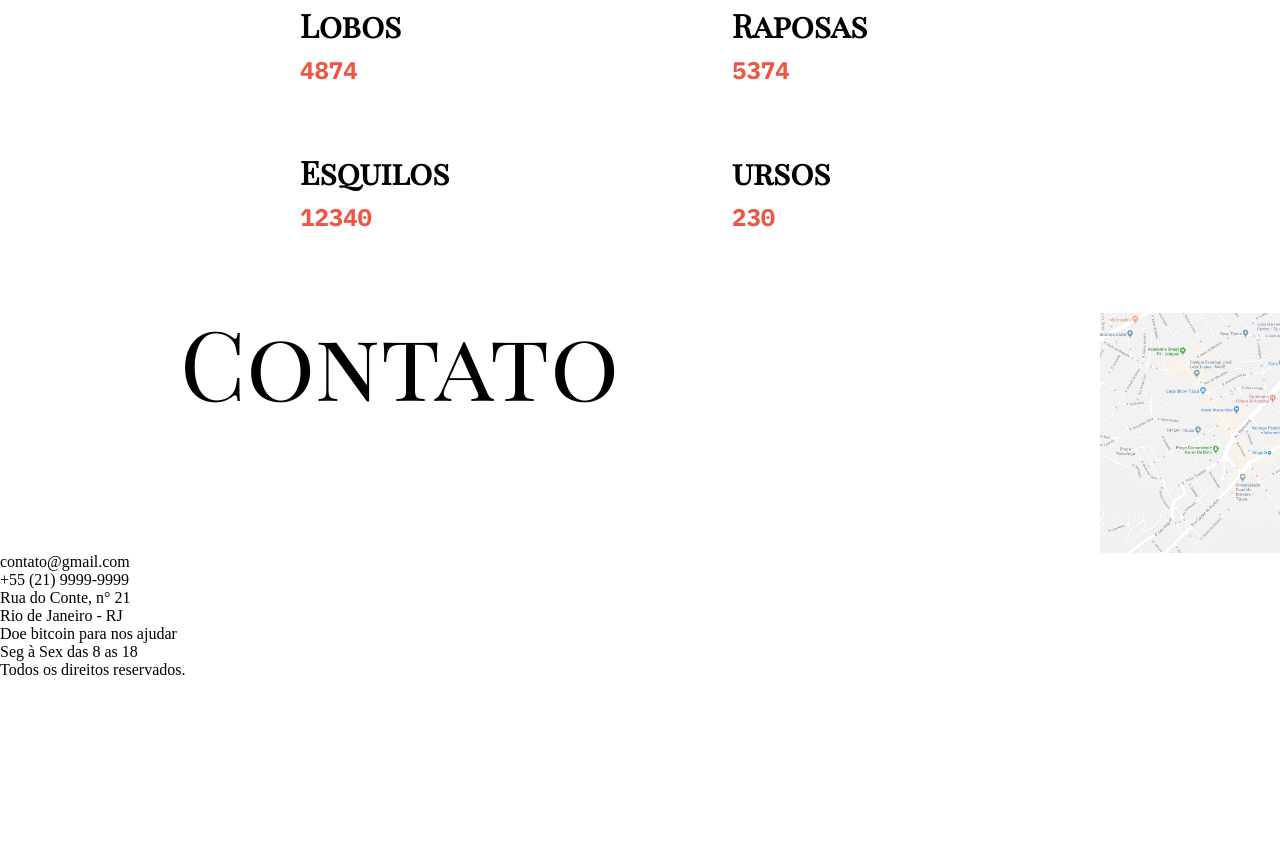
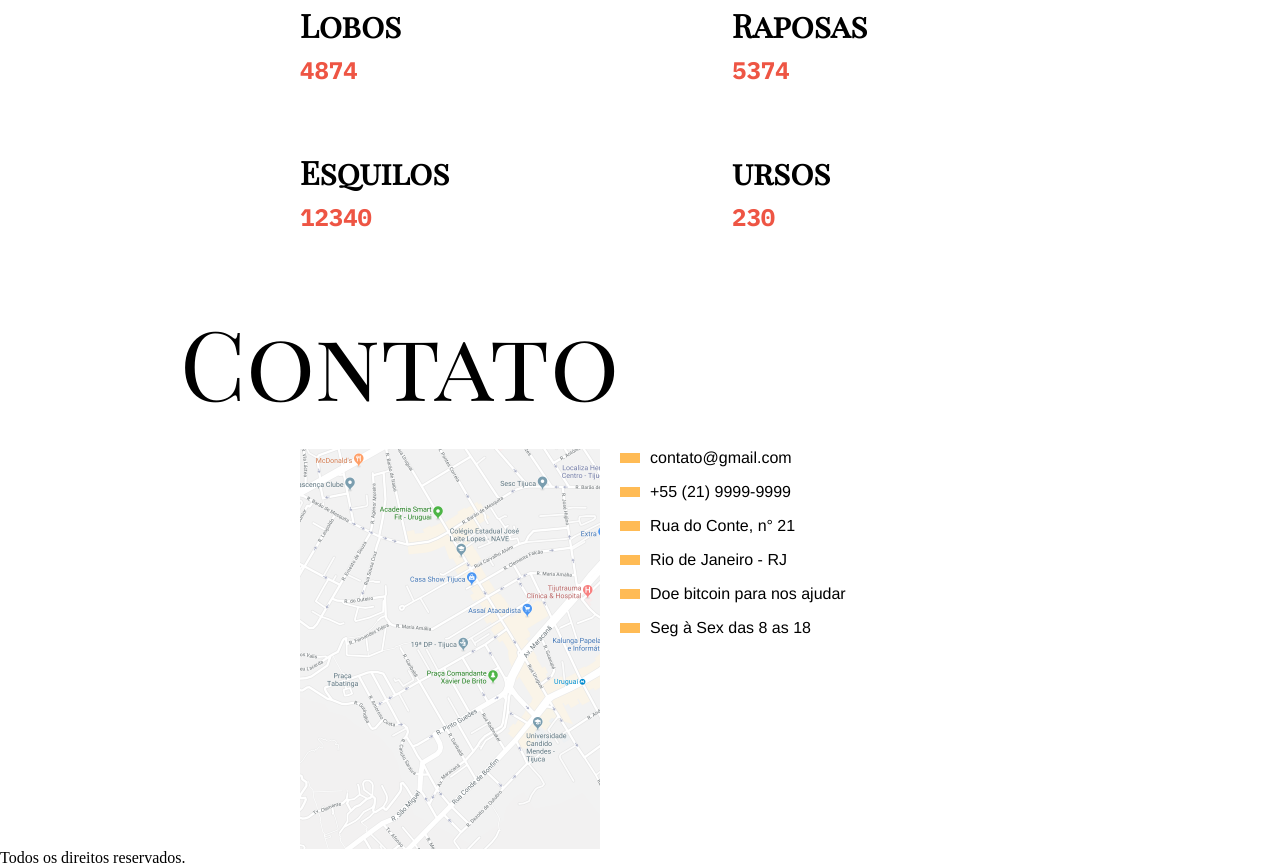
Before and after one commit to MatheusTG/animais-fantasticos, a website built with webpack: page index.html in a window 1280 px wide. Shown: the part 1461-2328 px from the top of the page. Before the commit the page ends 2140 px from the top, so only its background shows below. Built offline with nearby package versions, Linux system fonts and the light colour scheme.

Commit message:
CSS contato

```diff
--- /dev/null
+++ b/css/contato.css
@@ -0,0 +1,20 @@
+.contato-content {
+  grid-column: 3/4;
+  display: grid;
+  grid-template-columns: 300px 1fr;
+  gap: 20px;
+}
+
+.contato-informacoes li {
+  font-family: Helvetica, Arial, sans-serif;
+  margin-bottom: 16px;
+}
+
+.contato-informacoes li::before {
+  content: '';
+  display: inline-block;
+  width: 20px;
+  height: 10px;
+  background-color: var(--corp01);
+  margin-right: 10px;
+}
--- a/css/global.css
+++ b/css/global.css
@@ -1,6 +1,7 @@
 :root {
-  --corp01: #FFBB55;
-  --corp02: #E54
+  --corp01: #ffbb55;
+  --corp02: #e54;
+  --corp03: #3f4;
 }
 
 * {
@@ -24,7 +25,7 @@ ul {
 
 .titulo {
   grid-column: 2/4;
-  font-family: 'Playfair Display SC';
+  font-family: "Playfair Display SC";
   font-size: 6rem;
   line-height: 1;
   font-weight: 400;
--- a/css/style.css
+++ b/css/style.css
@@ -6,3 +6,4 @@
 @import './animais.css';
 @import './faq.css';
 @import './numeros.css';
+@import './contato.css';
--- a/index.html
+++ b/index.html
@@ -119,6 +119,7 @@
     </section>
     <section class="contato container">
       <h1 class="titulo">Contato</h1>
+      <div class="contato-content">
         <div class="mapa">
           <img src="./img/mapa.png" alt="Mapa">
         </div>
@@ -130,6 +131,7 @@
           <li>Doe <span class="bitcoin"></span> bitcoin para nos ajudar</li>
           <li>Seg à Sex das 8 as 18</li>
         </ul>
+      </div>
     </section>
 
     <footer>
```
Lines whose indentation alone changed are shown as unchanged.
